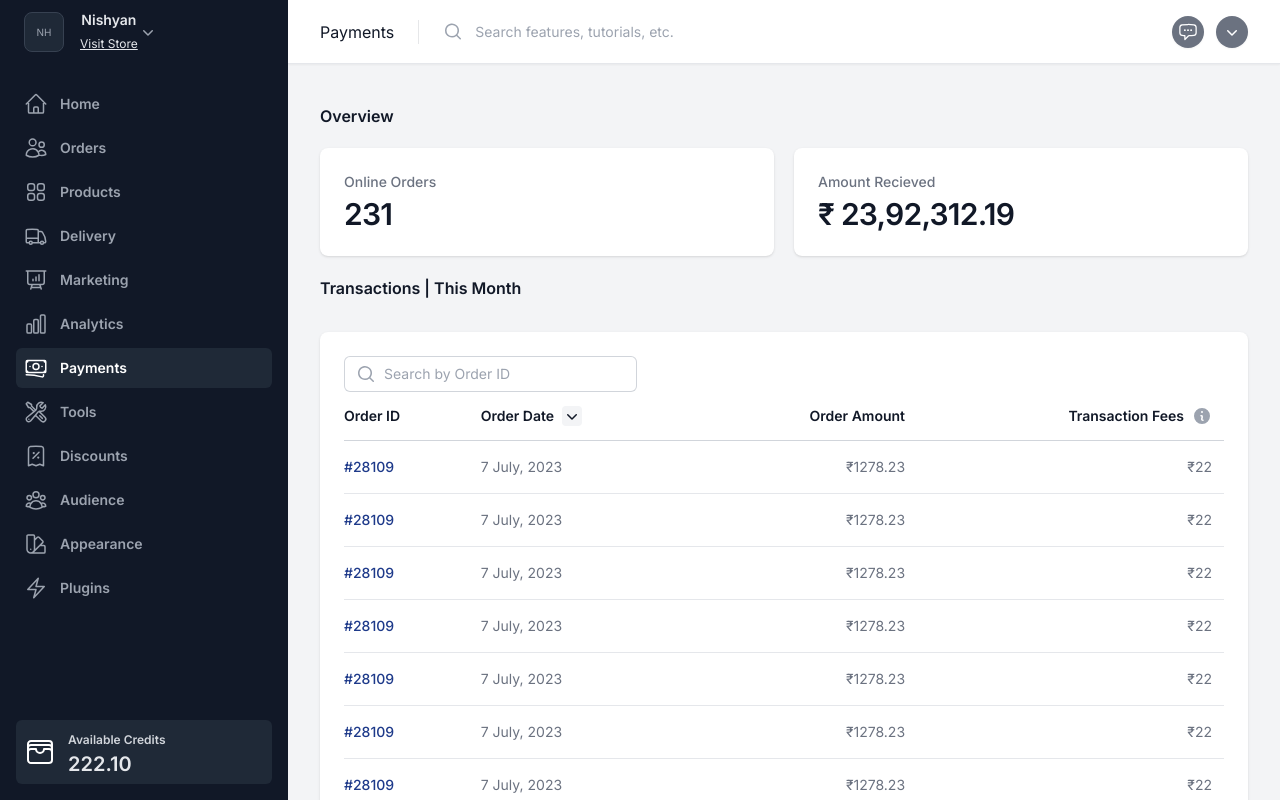
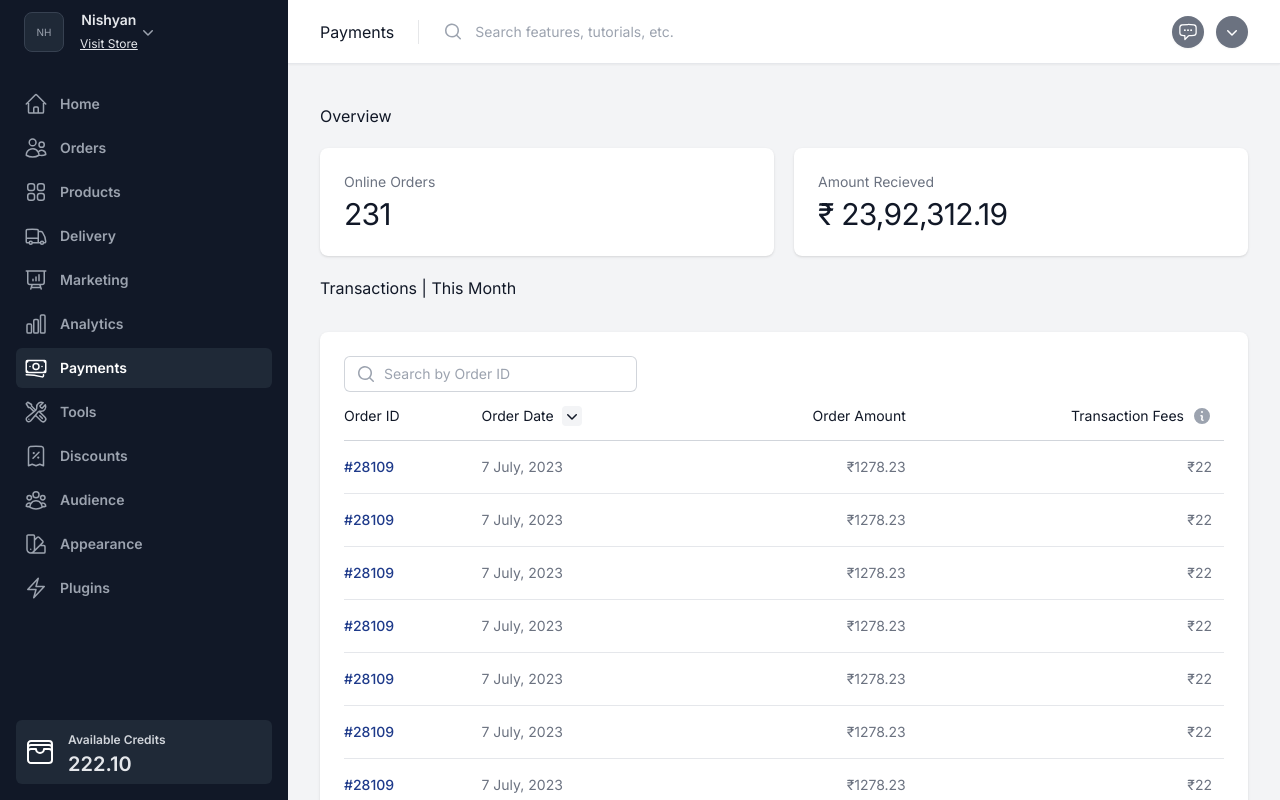
Before and after one commit to thatbeautifuldream/dukaan-payments-dashboard, a Next.js app: page / in a window 1280 px wide. Shown: the top 800 px of the page. Built offline with nearby package versions, Linux system fonts and the light colour scheme.

Commit message:
🐛 FIX: normal font weights

```diff
--- a/src/components/dashboard-shell.tsx
+++ b/src/components/dashboard-shell.tsx
@@ -2,17 +2,14 @@
 
 import { Dialog, Menu, Transition } from "@headlessui/react";
 import {
-  CheckCircleIcon,
   ChevronDownIcon,
   MagnifyingGlassIcon,
-  PlusIcon,
 } from "@heroicons/react/20/solid";
 import {
   BanknotesIcon,
   Bars3Icon,
   BoltIcon,
   ChartBarIcon,
-  ChatBubbleBottomCenterIcon,
   ChatBubbleLeftEllipsisIcon,
   HomeIcon,
   PresentationChartBarIcon,
--- a/src/components/overview-stats.tsx
+++ b/src/components/overview-stats.tsx
@@ -6,7 +6,7 @@ const stats = [
 export default function OverviewStats() {
   return (
     <div>
-      <h3 className="text-base font-semibold leading-6 text-gray-900">
+      <h3 className="text-base font-regular leading-6 text-gray-900">
         Overview
       </h3>
       <dl className="mt-5 grid grid-cols-1 gap-5 sm:grid-cols-2">
@@ -15,10 +15,10 @@ export default function OverviewStats() {
             key={item.name}
             className="overflow-hidden rounded-lg bg-white px-4 py-5 shadow sm:p-6"
           >
-            <dt className="truncate text-sm font-medium text-gray-500">
+            <dt className="truncate text-sm font-regular text-gray-500">
               {item.name}
             </dt>
-            <dd className="mt-1 text-3xl font-semibold tracking-tight text-gray-900">
+            <dd className="mt-1 text-3xl font-regular tracking-tight text-gray-900">
               {item.stat}
             </dd>
           </div>
--- a/src/components/transactions-table.tsx
+++ b/src/components/transactions-table.tsx
@@ -12,7 +12,7 @@ export default function TransactionsTable() {
     <div className="mt-5">
       <div className="sm:flex sm:items-center">
         <div className="sm:flex-auto">
-          <h1 className="text-base font-semibold leading-6 text-gray-900">
+          <h1 className="text-base font-regular leading-6 text-gray-900">
             Transactions | This Month
           </h1>
         </div>
@@ -46,7 +46,7 @@ export default function TransactionsTable() {
                   <tr>
                     <th
                       scope="col"
-                      className="py-3.5 pl-4 pr-3 text-left text-sm font-semibold text-gray-900 sm:pl-0"
+                      className="py-3.5 pl-4 pr-3 text-left text-sm font-normal text-gray-900 sm:pl-0"
                     >
                       <a href="#" className="group inline-flex">
                         Order ID
@@ -54,7 +54,7 @@ export default function TransactionsTable() {
                     </th>
                     <th
                       scope="col"
-                      className="px-3 py-3.5 text-left text-sm font-semibold text-gray-900"
+                      className="px-3 py-3.5 text-left text-sm font-normal text-gray-900"
                     >
                       <a href="#" className="group inline-flex">
                         Order Date
@@ -68,7 +68,7 @@ export default function TransactionsTable() {
                     </th>
                     <th
                       scope="col"
-                      className="px-3 py-3.5 text-right text-sm font-semibold text-gray-900"
+                      className="px-3 py-3.5 text-right text-sm font-normal text-gray-900"
                     >
                       <a href="#" className="group inline-flex">
                         Order Amount
@@ -76,7 +76,7 @@ export default function TransactionsTable() {
                     </th>
                     <th
                       scope="col"
-                      className="px-3 py-3.5 text-right text-sm font-semibold text-gray-900"
+                      className="px-3 py-3.5 text-right text-sm font-normal text-gray-900"
                     >
                       <a href="#" className="group inline-flex">
                         Transaction Fees
```
